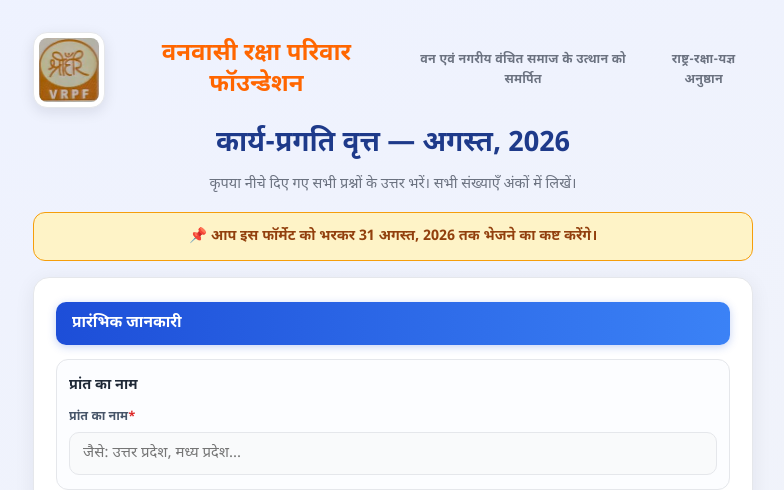
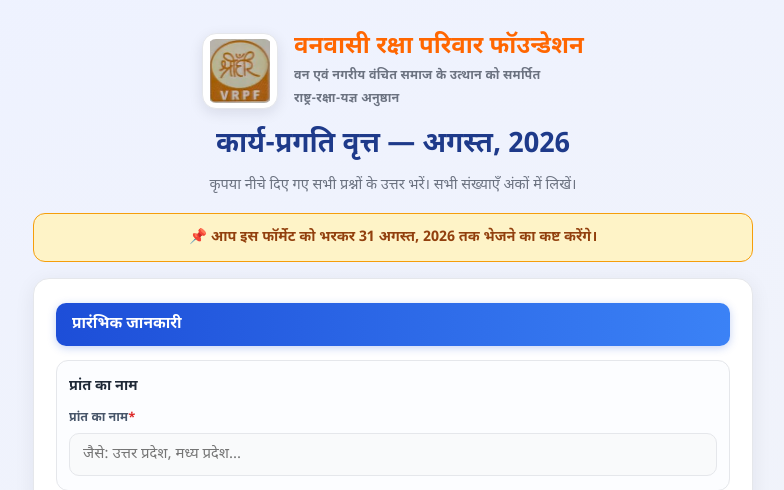
Before and after one commit to KumodChoudhary/kary-pragati-vritt, a Flask app: page /form in a window 1280 px wide. Shown: the top 490 px of the page, without its empty margins (247-1031 px from the left). Run offline with Flask 3, Linux system fonts and the light colour scheme; some libraries are stand-ins or nearby versions.

Commit message:
Update form.html

```diff
--- a/templates/form.html
+++ b/templates/form.html
@@ -11,9 +11,11 @@
     <div class="org-block">
       {% if logo %}<img src="{{ url_for('static', filename='logo.png') }}" class="org-logo" alt="लोगो">{% endif %}
       {% if org_name %}
-        <div class="org-name">{{ org_name }}</div>
-        {% if org_tagline %}<div class="org-sub">{{ org_tagline }}</div>{% endif %}
-        {% if org_sub %}<div class="org-sub">{{ org_sub }}</div>{% endif %}
+        <div class="org-text">
+          <div class="org-name">{{ org_name }}</div>
+          {% if org_tagline %}<div class="org-sub">{{ org_tagline }}</div>{% endif %}
+          {% if org_sub %}<div class="org-sub">{{ org_sub }}</div>{% endif %}
+        </div>
       {% else %}
         <div class="hero-badge">📋 {{ site }}</div>
       {% endif %}
```
